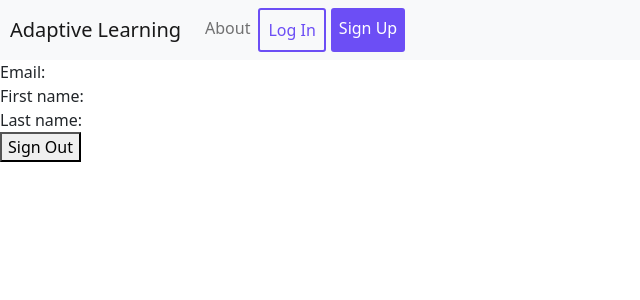
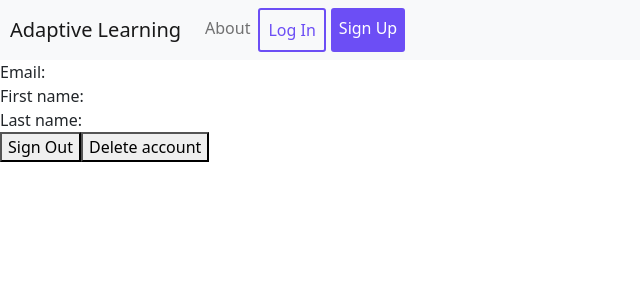
Before and after one commit to adaptivemaths/ALE, a React (Create React App) app in the folder frontend/: page /profile in a window 1280 px wide. Shown: the top 300 px of the page, without its empty margins (0-640 px from the left). Built offline with nearby package versions, Linux system fonts and the light colour scheme; no server answers.

Commit message:
Add button on profile page to delete account

```diff
--- a/frontend/src/components/profile/Profile.js
+++ b/frontend/src/components/profile/Profile.js
@@ -1,5 +1,5 @@
 import React from "react";
-import { getUserDetails } from "../../api";
+import { getUserDetails, deleteAccount } from "../../api";
 import { instanceOf } from 'prop-types';
 import { withCookies, Cookies } from 'react-cookie';
 import NavBar from "../navbar/NavBar";
@@ -20,7 +20,7 @@ class Profile extends React.Component {
         }
 
         this.signOutUser = this.signOutUser.bind(this);
-
+        this.deleteUserAccount = this.deleteUserAccount.bind(this);
     }
 
     async componentDidMount() {
@@ -46,6 +46,13 @@ class Profile extends React.Component {
         })
     }
 
+    deleteUserAccount(event) {
+        deleteAccount({
+            username: this.props.cookies.get('username')
+        });
+        this.signOutUser();
+    }
+
     render() {
         if (!this.state.signedIn) {
             return <Redirect push to="/"/>;
@@ -69,11 +76,13 @@ class Profile extends React.Component {
                         <label>
                             Last name: {this.state.userDetails.last_name}
                         </label><br/>
-                        {this.state.signedIn ?
-                            <button onClick={this.signOutUser}>
-                                Sign Out
-                            </button> : ""
-                        }
+                        <button onClick={this.signOutUser}>
+                            Sign Out
+                        </button>
+
+                        <button onClick={this.deleteUserAccount}>
+                            Delete account
+                        </button>
                     </>
                 }
             </div>
```
